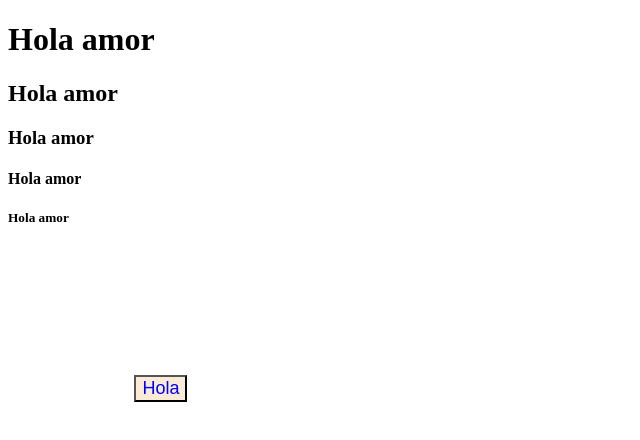
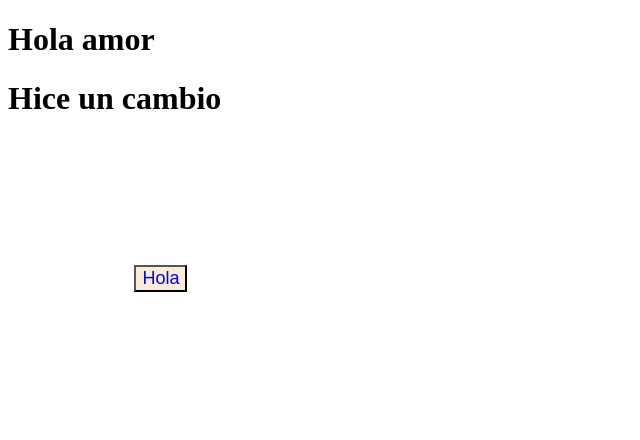
Before and after one commit to claauzuma/ejemplonormal, a plain HTML site: page index.html in a window 1280 px wide. Shown: the whole page, without its empty margins (0-640 px from the left). Drawn offline with Linux system fonts and the light colour scheme.

Commit message:
Hice un cambio

```diff
--- a/index.html
+++ b/index.html
@@ -8,10 +8,8 @@
 </head>
 <body>
     <h1>Hola amor</h1>
-    <h2>Hola amor</h2>
-    <h3>Hola amor</h3>
-    <h4>Hola amor</h4>
-    <h5>Hola amor</h5>
+    <h1>Hice un cambio</h1>
+
     <button class="botonHola">Hola</button>
 
 </body>
```
